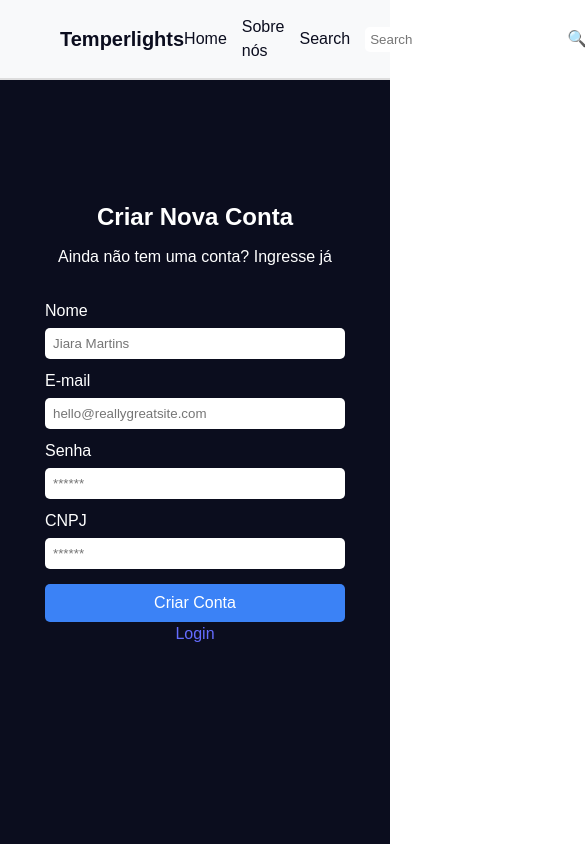
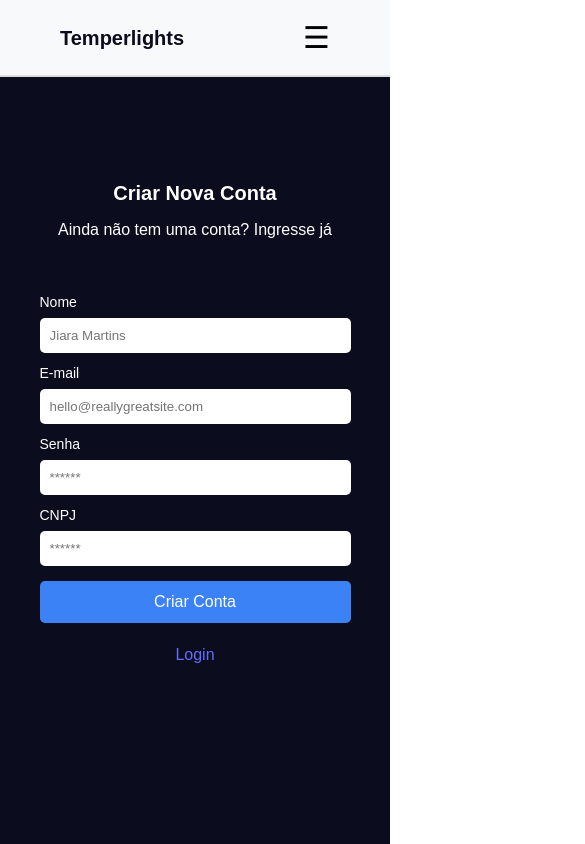
Before and after one commit to EricIkeda1/Temperlights, a React (Vite) app: page /register in a window 390 px wide. Shown: the whole page, 585 px wide, since content can reach past the window. Built offline with nearby package versions, Linux system fonts and the light colour scheme.

Commit message:
Register com mobile adaptado

```diff
--- a/src/components/Register.jsx
+++ b/src/components/Register.jsx
@@ -1,12 +1,24 @@
+import { useState } from "react";
 import "../styles/register.css";
 import { Link } from "react-router-dom";
 
 const Register = () => {
+  const [menuOpen, setMenuOpen] = useState(false);
+
+  const toggleMenu = () => {
+    setMenuOpen(!menuOpen);
+  };
+
   return (
     <div className="register-container">
       <nav className="register-navbar">
         <div className="register-logo">Temperlights</div>
-        <ul className="register-nav-links">
+
+        <div className="hamburger-icon" onClick={toggleMenu}>
+          ☰
+        </div>
+
+        <ul className={`register-nav-links ${menuOpen ? "active" : ""}`}>
           <li><Link to="/home">Home</Link></li>
           <li><Link to="#">Sobre nós</Link></li>
           <li><Link to="#">Search</Link></li>
--- a/src/styles/register.css
+++ b/src/styles/register.css
@@ -5,7 +5,6 @@ html, body {
   height: 100%;
   overflow: hidden;
 }
-
 
 .register-container {
   background-color: #0b0d1e;
@@ -19,21 +18,9 @@ html, body {
   overflow: hidden;
 }
 
-.register-logo {
-  font-size: 20px;
-  font-weight: bold;
-  color: #0b0d1e !important;
-}
-
-.register-nav-links a {
-  color: #0b0d1e !important;
-  text-decoration: none;
-  font-weight: 500;
-}
-
 .register-navbar {
   display: flex;
-  justify-content: space-between;
+  justify-content: center;
   align-items: center;
   width: 100%;
   padding: 15px 60px;
@@ -45,11 +32,11 @@ html, body {
   z-index: 1000;
 }
 
-
 .register-logo {
   font-size: 20px;
   font-weight: bold;
-  color: white;
+  color: #0b0d1e !important;
+  flex-grow: 1;
 }
 
 .register-nav-links {
@@ -64,14 +51,46 @@ html, body {
 }
 
 .register-nav-links a {
-  color: white;
+  color: #0b0d1e !important;
   text-decoration: none;
+  font-weight: 500;
 }
 
 .register-search-input {
   padding: 5px;
   border-radius: 5px;
   border: none;
+}
+
+.hamburger-icon {
+  display: none;
+  font-size: 30px;
+  cursor: pointer;
+  color: black;
+}
+
+.register-nav-links.active {
+  display: block;
+  position: absolute;
+  top: 60px;
+  left: 0;
+  right: 0;
+  background: #f8f9fa;
+  padding: 15px;
+  flex-direction: column;
+  gap: 10px;
+}
+
+.register-nav-links a {
+  color: black;
+  text-align: center;
+  width: 100%;
+  padding: 10px;
+}
+
+.register-nav-links li {
+  width: 100%;
+  display: block;
 }
 
 .register-title {
@@ -112,4 +131,58 @@ html, body {
 
 .register-login-link {
   margin-top: 10px;
+  color: white;
+  text-decoration: none;
 }
+
+.register-login-link:hover {
+  text-decoration: underline;
+}
+
+@media (max-width: 768px) {
+  .register-nav-links {
+    display: none;
+    flex-direction: column;
+    gap: 10px;
+    width: 100%;
+    padding: 15px;
+    position: absolute;
+    top: 60px;
+    left: 0;
+    z-index: 1000;
+    background: #f8f9fa;
+  }
+
+  .hamburger-icon {
+    display: block;
+  }
+
+  .register-nav-links.active {
+    display: flex;
+  }
+
+  .register-title {
+    font-size: 20px;
+  }
+
+  .register-form {
+    width: 90%;
+    padding: 20px;
+  }
+
+  .register-label {
+    font-size: 14px;
+  }
+
+  .register-input {
+    padding: 10px;
+  }
+
+  .register-button {
+    padding: 12px;
+  }
+
+  .register-login-link {
+    font-size: 14px;
+  }
+}
```
